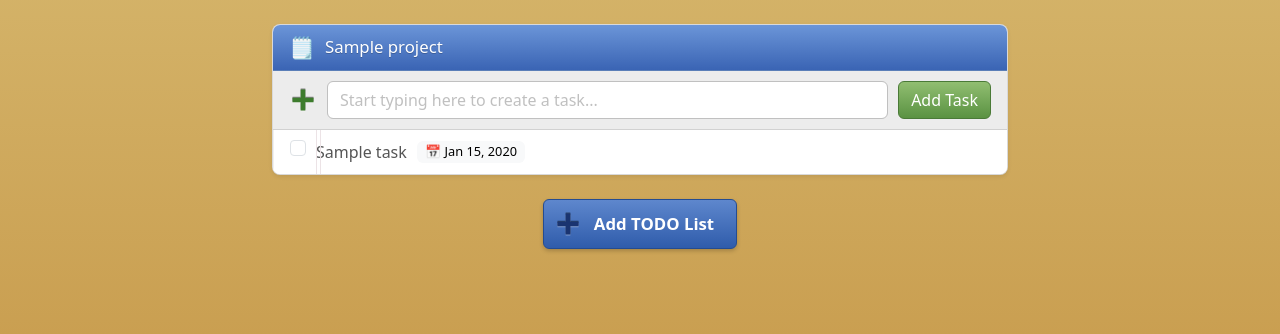
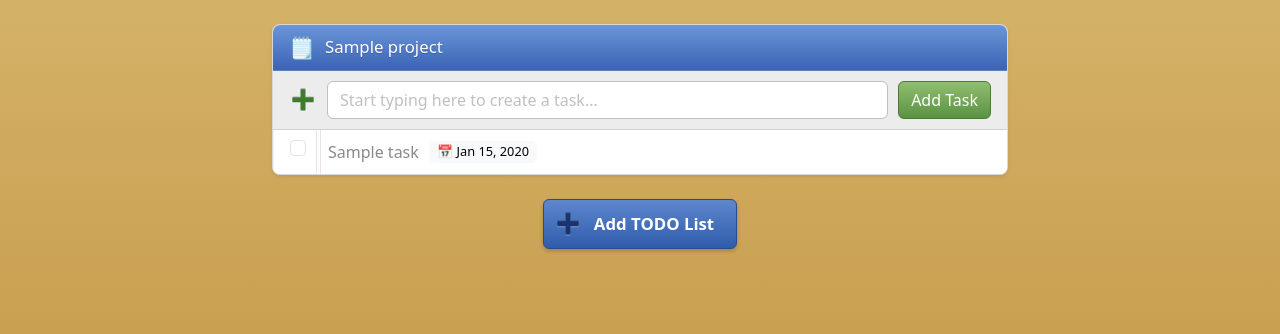
Before and after one commit to Brokerok/todolist, a Django app: page / in a window 1280 px wide. Shown: the part 56-390 px from the top of the page. Run offline with Django 5.2, Linux system fonts and the light colour scheme; a user stored in the database is signed in; tables that the repository leaves empty hold one stand-in row (values such as "Sample post").

Commit message:
fix(ui): grey task text and pad it past the divider

```diff
--- a/static/css/app.css
+++ b/static/css/app.css
@@ -171,7 +171,8 @@ main.container {
     align-items: center;
     gap: 10px;
     flex-wrap: wrap;
-    color: #555;
+    color: #8a8a8a;
+    padding-left: 12px;
 }
 
 .task-name {
```
